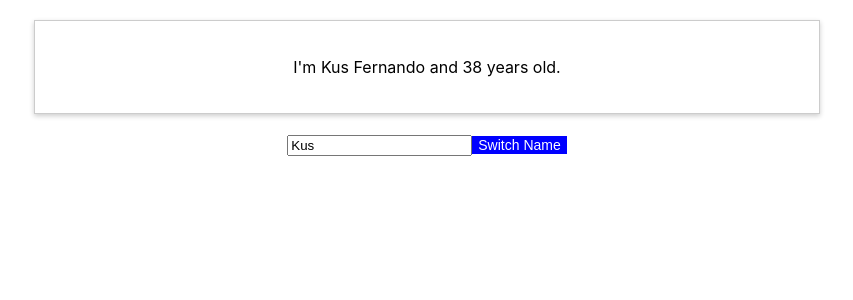
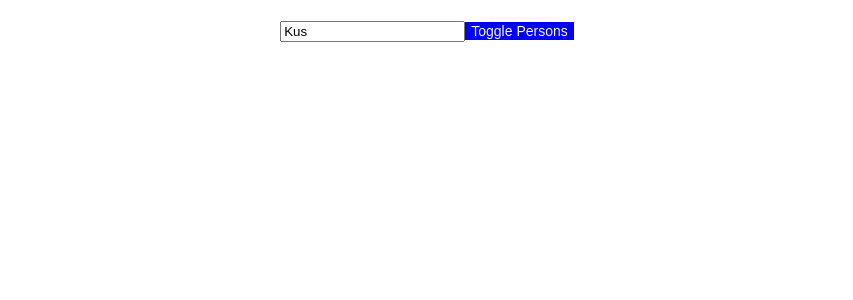
Before and after one commit to kusaljay/react-complete-01, a React (Create React App) app: page / in a window 1280 px wide. Shown: the top 300 px of the page, without its empty margins (213-1066 px from the left). Built offline with nearby package versions, Linux system fonts and the light colour scheme.

Commit message:
Section 04 | Conditionals and Lists

```diff
--- a/src/App.js
+++ b/src/App.js
@@ -10,7 +10,8 @@ class App extends React.Component {
       {id: 333, firstName: 'Ran', age: 5},
       {id: 444, firstName: 'Ken', age: 0}
     ],
-    lastName: 'Fernando'
+    lastName: 'Fernando',
+    showPersons: false
   }
 
   switchNameHandler = (newName) => {
@@ -29,16 +30,33 @@ class App extends React.Component {
     })
   }
 
+  togglePanelHandler = () => {
+    const doesShow = this.state.showPersons;
+    this.setState({
+      showPersons: !doesShow
+    })
+  }
+
   render() {
+    let personsWrap = null;
+
+    if(this.state.showPersons) {
+      personsWrap = (
+        <div>
+          {this.state.persons.map(person => {
+            return <Person name={person.firstName} age={person.age} surname={this.state.lastName}
+                  /*switchName={() => this.switchNameHandler('Ferni')}
+                  changed={this.nameChangedHandler}*/ />
+            })
+          }
+        </div> )
+    }
+
     return (
       <div className="App">
-        <Person
-        name={this.state.persons[0].firstName}
-        surname={this.state.lastName} age={this.state.persons[0].age}
-        switch={() => this.switchNameHandler('Ferni')}
-        changed={this.nameChangedHandler} />
         <input type="text" onChange={this.nameChangedHandler} value={this.state.persons[0].firstName} />
-        <button className="style-btn" onClick={this.switchNameHandler.bind(this, 'Jay')}>Switch Name</button>
+        <button className="style-btn" onClick={this.togglePanelHandler}>Toggle Persons</button>
+        {personsWrap}
       </div>
     );
   }
--- a/src/Person/Person.js
+++ b/src/Person/Person.js
@@ -5,7 +5,7 @@ const Person = (props) => {
   return (
     <div className="Person">
       {/*<input type="text" onChange={props.changed} value={props.name} />*/}
-      <p onClick={props.switch}>I'm {props.name} {props.surname} and {props.age} years old.</p>
+      <p onClick={props.switchName}>I'm {props.name} {props.surname} and {props.age} years old.</p>
     </div>
   );
 }
```
